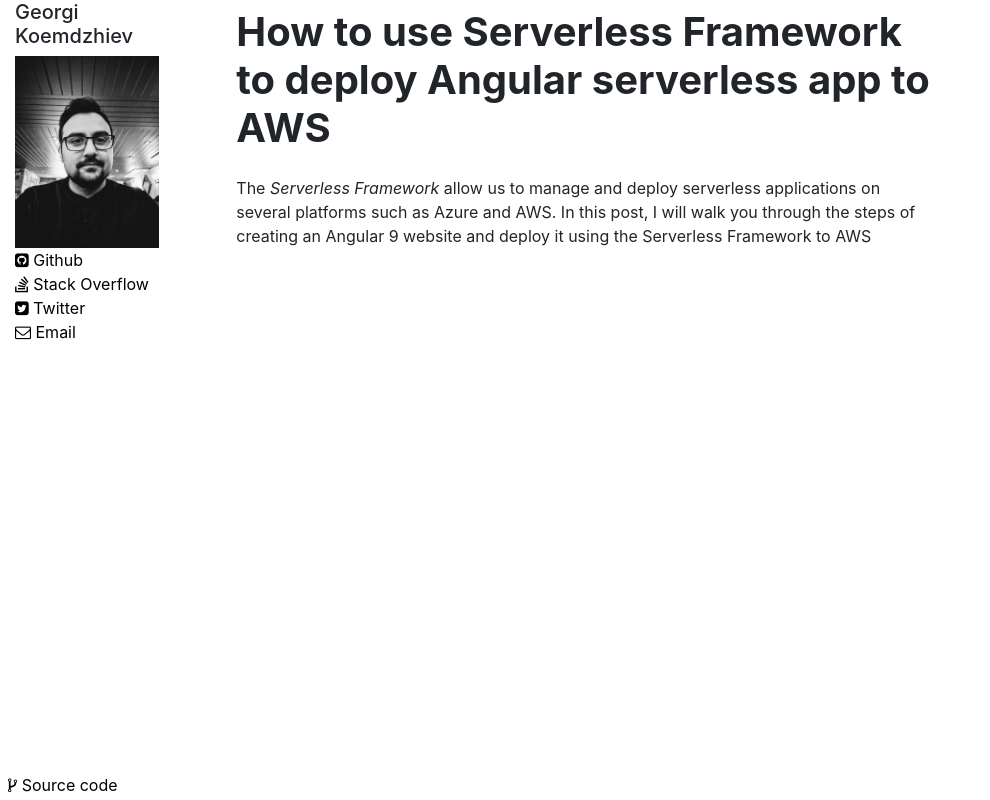
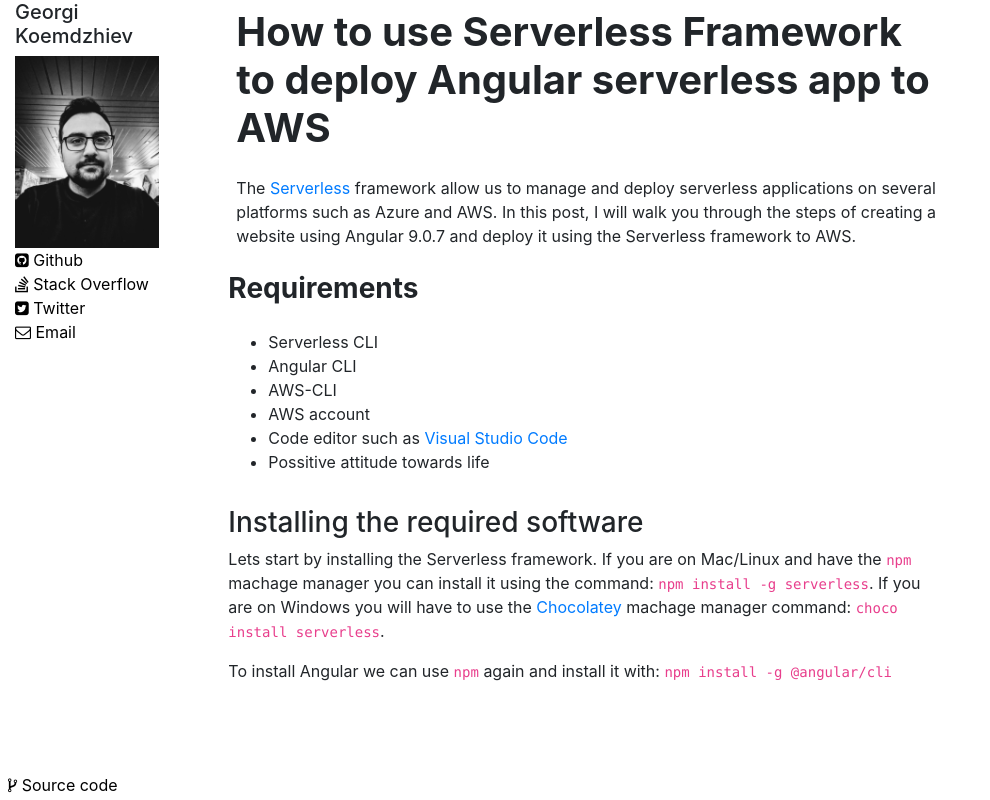
Before and after one commit to georgikoemdzhiev/georgiko.com, an Angular app: page /post/1 in a window 1280 px wide. Shown: the whole page, without its empty margins (0-990 px from the left). Built offline with nearby package versions, Linux system fonts and the light colour scheme.

Commit message:
added more content

```diff
--- a/src/app/app.component.html
+++ b/src/app/app.component.html
@@ -5,16 +5,15 @@
       <img id="profile_pic" src="assets/profile_pic.jpg" alt="my profile picure">
       <ul class="list-unstyled">
         <li>
-          <a href="https://github.com/georgikoemdzhiev" target="_blank"><i class="fa fa-github-square"></i>
+          <a href="https://github.com/georgikoemdzhiev"><i class="fa fa-github-square"></i>
             Github</a>
         </li>
         <li>
-          <a href="https://stackoverflow.com/users/3398554/georgi-koemdzhiev" target="_blank"><i
-              class="fa fa-stack-overflow"></i>
+          <a href="https://stackoverflow.com/users/3398554/georgi-koemdzhiev"><i class="fa fa-stack-overflow"></i>
             Stack Overflow</a>
         </li>
         <li>
-          <a href="https://twitter.com/GKoemdzhiev" target="_blank"><i class="fa fa-twitter-square"></i>
+          <a href="https://twitter.com/GKoemdzhiev"><i class="fa fa-twitter-square"></i>
             Twitter</a>
         </li>
         <li>
@@ -23,8 +22,8 @@
         </li>
       </ul>
 
-      <a id="source_code_link" class="fixed-bottom" href="https://github.com/georgikoemdzhiev/georgiko.com"
-        target="_blank"><i class="fa fa-code-fork"></i> Source code</a>
+      <a id="source_code_link" class="fixed-bottom" href="https://github.com/georgikoemdzhiev/georgiko.com"><i
+          class="fa fa-code-fork"></i> Source code</a>
 
     </div>
     <div class="col-md-7">
--- a/src/assets/posts/1.html
+++ b/src/assets/posts/1.html
@@ -1,13 +1,33 @@
 <div class="d-flex flex-column mb-3">
     <h1 class="p-2 font-weight-bold">How to use Serverless Framework to deploy Angular serverless app to AWS</h1>
-    <div class="">
-        <p class="p-2">The <span class="font-italic">Serverless Framework</span> allow us to manage and deploy
-            serverless applications
-            on
-            several platforms such as Azure and
-            AWS.
-            In this post, I will walk you through the steps of creating an Angular 9 website and deploy it using the
-            Serverless
-            Framework to AWS</p>
-    </div>
+    <p class="p-2">The <a href="https://serverless.com/">Serverless</a> framework allow us to manage and deploy
+        serverless applications on several platforms such as Azure and AWS.
+        In this post, I will walk you through the steps of creating a website using Angular 9.0.7 and deploy it using
+        the
+        Serverless framework to AWS.</p>
+
+    <h3 class="font-weight-bold">Requirements</h3>
+    <p>
+        <ul>
+            <li>Serverless CLI</li>
+            <li>Angular CLI</li>
+            <li>AWS-CLI</li>
+            <li>AWS account</li>
+            <li>Code editor such as <a href="https://code.visualstudio.com/">Visual Studio Code</a></li>
+            <li>Possitive attitude towards life</li>
+        </ul>
+    </p>
+
+    <h3>Installing the required software</h3>
+    <p>Lets start by installing the Serverless framework. If you are on Mac/Linux and have the <code>npm</code>
+        machage manager you can install it
+        using the command:
+        <code>npm install -g serverless</code>.
+        If you are on Windows you will have to use the <a href="https://chocolatey.org/">Chocolatey</a> machage manager
+        command: <code>choco install serverless</code>.
+    </p>
+
+    <p>To install Angular we can use <code>npm</code> again and install it with:
+        <code>npm install -g @angular/cli</code>
+    </p>
 </div>
```
